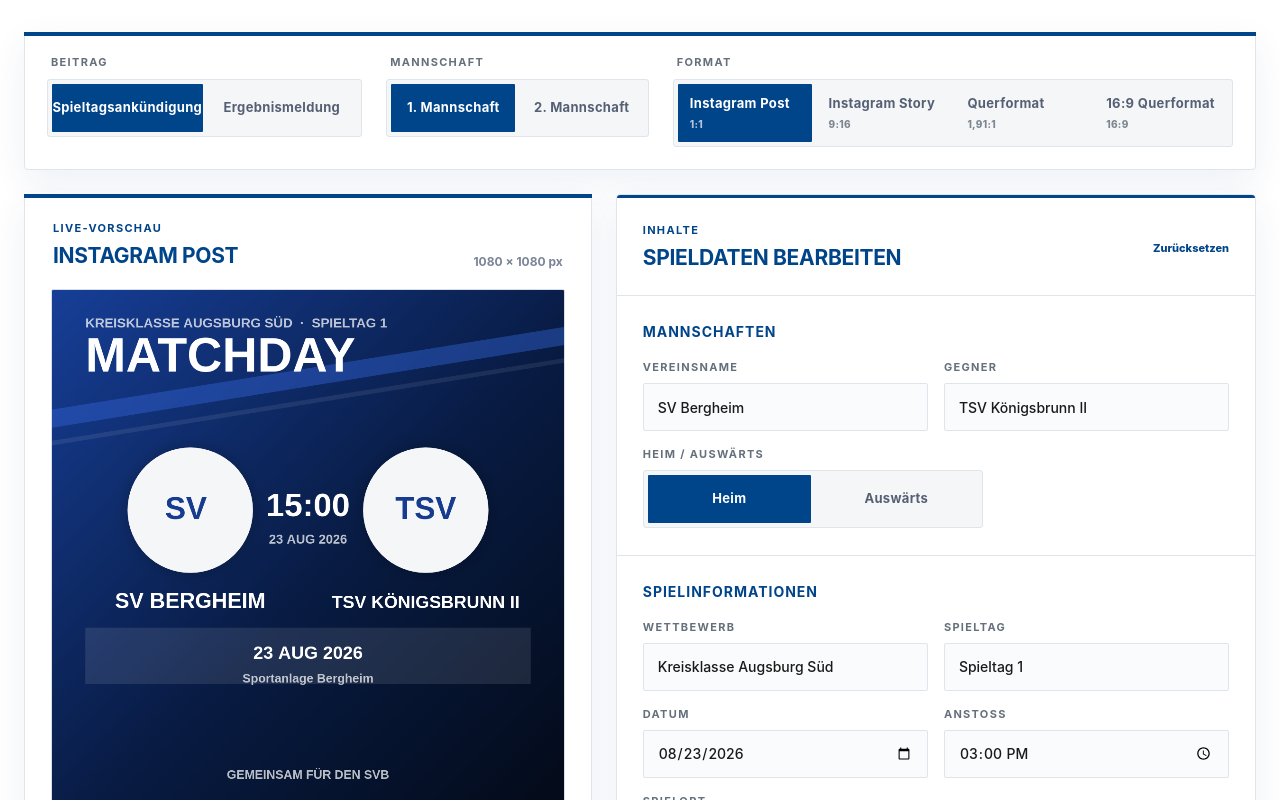
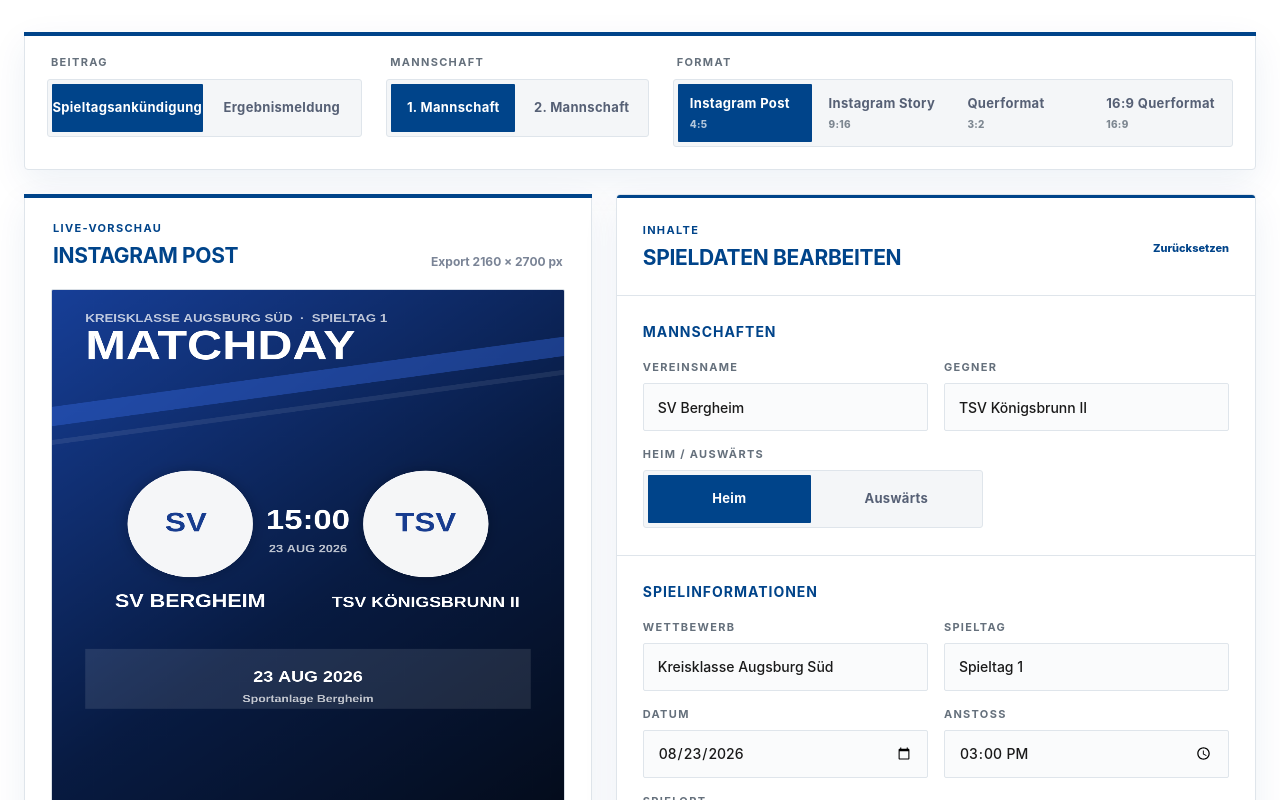
Before and after one commit to LW-UX/SVB-post-generator, a React (Vite) app: page / in a window 1280 px wide. Shown: the top 800 px of the page. Built offline with nearby package versions, Linux system fonts and the light colour scheme.

Commit message:
Anpassung Formate

```diff
--- a/app/globals.css
+++ b/app/globals.css
@@ -268,7 +268,7 @@ label:has(input:focus-visible) .upload-box {
 
 .canvas-post canvas {
   width: min(100%, 620px);
-  aspect-ratio: 1;
+  aspect-ratio: 4 / 5;
 }
 
 .canvas-story canvas {
@@ -279,7 +279,7 @@ label:has(input:focus-visible) .upload-box {
 
 .canvas-landscape canvas {
   width: 100%;
-  aspect-ratio: 1.9048;
+  aspect-ratio: 3 / 2;
 }
 
 .canvas-widescreen canvas {
--- a/app/page.tsx
+++ b/app/page.tsx
@@ -36,11 +36,13 @@ const FORMATS: Record<
   FormatKey,
   { label: string; short: string; width: number; height: number }
 > = {
-  post: { label: "Instagram Post", short: "1:1", width: 1080, height: 1080 },
+  post: { label: "Instagram Post", short: "4:5", width: 1080, height: 1350 },
   story: { label: "Instagram Story", short: "9:16", width: 1080, height: 1920 },
-  landscape: { label: "Querformat", short: "1,91:1", width: 1200, height: 630 },
+  landscape: { label: "Querformat", short: "3:2", width: 1200, height: 800 },
   widescreen: { label: "16:9 Querformat", short: "16:9", width: 1920, height: 1080 },
 };
+
+const EXPORT_SCALE = 2;
 
 const TEAM_DESIGNS: Record<TeamDesign, { label: string; clubName: string }> = {
   first: { label: "1. Mannschaft", clubName: "SV Bergheim" },
@@ -175,10 +177,11 @@ function renderGraphic(
   type: PostType,
   form: FormState,
   assets: Assets,
+  scale = 1,
 ) {
   const format = FORMATS[formatKey];
-  canvas.width = format.width;
-  canvas.height = format.height;
+  canvas.width = format.width * scale;
+  canvas.height = format.height * scale;
   const context = canvas.getContext("2d");
   if (!context) return;
 
@@ -469,17 +472,18 @@ export default function Home() {
   }
 
   async function downloadSelected() {
-    if (!canvasRef.current) return;
-    setDownloadStatus("PNG wird erstellt …");
-    await downloadCanvas(canvasRef.current, formatKey);
-    setDownloadStatus("PNG wurde erstellt.");
+    setDownloadStatus("PNG in 2× wird erstellt …");
+    const canvas = document.createElement("canvas");
+    renderGraphic(canvas, formatKey, postType, form, assets, EXPORT_SCALE);
+    await downloadCanvas(canvas, formatKey);
+    setDownloadStatus("PNG in 2× wurde erstellt.");
   }
 
   async function downloadAll() {
     setDownloadStatus("Vier Formate werden erstellt …");
     for (const key of Object.keys(FORMATS) as FormatKey[]) {
       const canvas = document.createElement("canvas");
-      renderGraphic(canvas, key, postType, form, assets);
+      renderGraphic(canvas, key, postType, form, assets, EXPORT_SCALE);
       await downloadCanvas(canvas, key);
     }
     setDownloadStatus("Alle vier Formate wurden erstellt.");
@@ -541,7 +545,9 @@ export default function Home() {
               <p className="section-kicker">Live-Vorschau</p>
               <h2 id="preview-title">{selectedFormat.label}</h2>
             </div>
-            <span>{selectedFormat.width} × {selectedFormat.height} px</span>
+            <span>
+              Export {selectedFormat.width * EXPORT_SCALE} × {selectedFormat.height * EXPORT_SCALE} px
+            </span>
           </div>
           <div className={`canvas-stage canvas-${formatKey}`}>
             <canvas ref={canvasRef} aria-label={`Vorschau für ${selectedFormat.label}`} />
```
Also changed, not shown: 2 other files (tests, documents, lock files or other folders).
